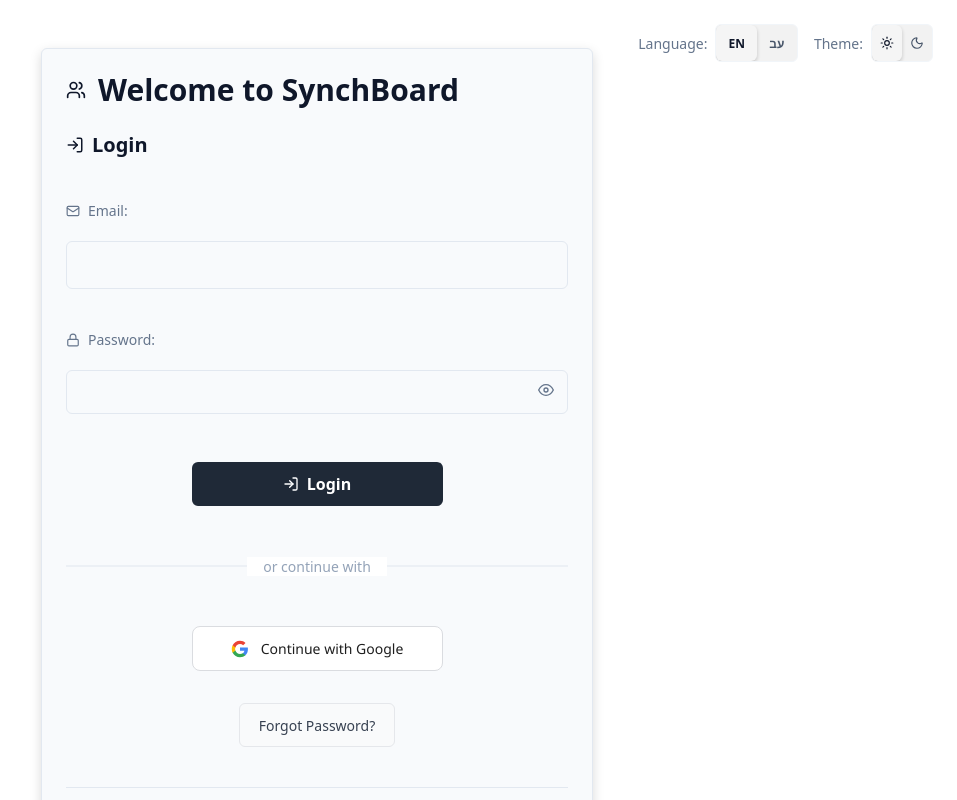
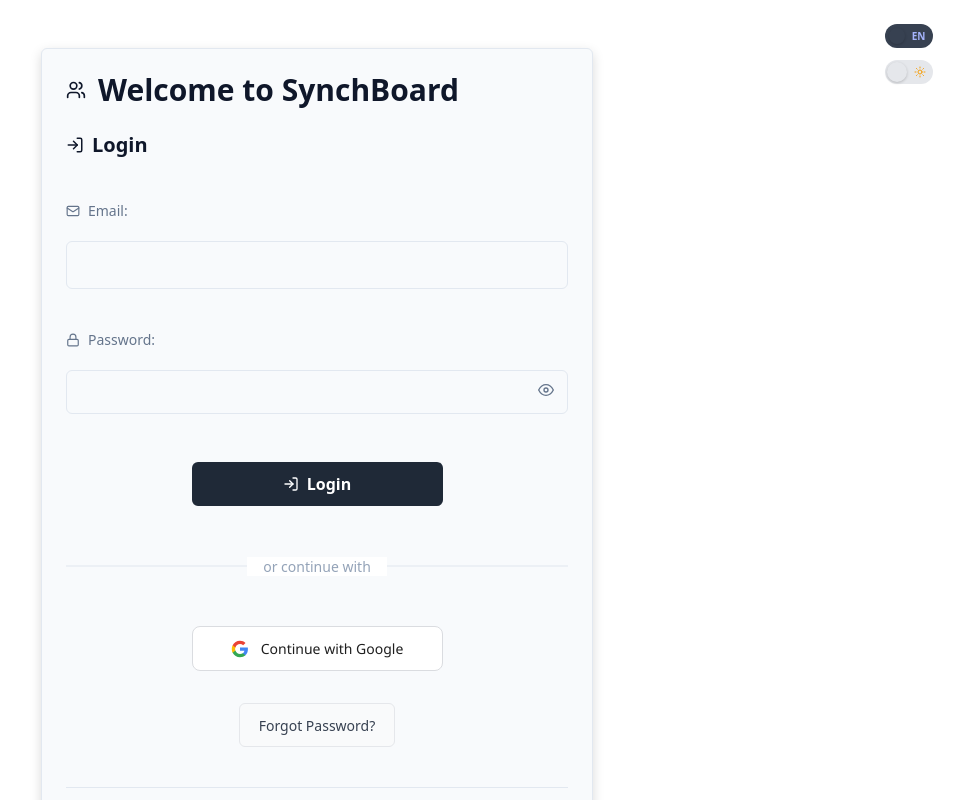
Before and after one commit to sagi-menahem/SynchBoard, a React (Vite) app in the folder frontend/: page /auth in a window 1280 px wide. Shown: the top 800 px of the page, without its empty margins (323-1280 px from the left). Built offline with nearby package versions, Linux system fonts and the light colour scheme; no server answers.

Commit message:
style: add LanguageToggle and ThemeSwitcher components with improved accessibility and RTL support

```diff
--- a/frontend/package.json
+++ b/frontend/package.json
@@ -27,6 +27,7 @@
         "react-hot-toast": "^2.5.2",
         "react-i18next": "^15.6.0",
         "react-router-dom": "^7.6.3",
+        "react-switch": "^7.1.0",
         "sockjs-client": "^1.6.1"
     },
     "devDependencies": {
--- a/frontend/src/features/auth/pages/AuthPage.module.scss
+++ b/frontend/src/features/auth/pages/AuthPage.module.scss
@@ -16,8 +16,9 @@
     top: theme.$spacing-6;
     inset-inline-end: theme.$spacing-6;
     z-index: theme.$z-index-modal;
-    @include theme.flex-end;
-    gap: theme.$spacing-4;
+    @include theme.flex-column;
+    align-items: flex-end; // Align to the right edge
+    gap: theme.$spacing-3; // Smaller gap for vertical stacking
 }
 
 .sectionHeader {
@@ -89,7 +90,7 @@
     .switchersCorner {
         top: theme.$spacing-4;
         inset-inline-end: theme.$spacing-4;
-        gap: theme.$spacing-3;
+        gap: theme.$spacing-2; // Even smaller gap on mobile
     }
 
     .authSection {
--- a/frontend/src/features/settings/components/LanguageSection.module.scss
+++ /dev/null
@@ -1,57 +0,0 @@
-@use '@/styles' as theme;
-
-.languageSwitcher {
-  @include theme.flex-start;
-  gap: theme.$spacing-2;
-}
-
-.label {
-  font-size: 14px;
-  color: theme.$text-muted;
-  font-weight: 500;
-}
-
-.buttonGroup {
-  display: flex;
-  background: theme.$overlay-light;
-  border: 1px solid theme.$border-light;
-  @include theme.rounded-medium;
-  overflow: hidden;
-}
-
-.languageButton {
-  @include theme.interactive-button;
-  @include theme.button-transition;
-  @include theme.flex-center;
-  color: theme.$text-secondary;
-  font-size: 12px;
-  font-weight: 600;
-  padding: theme.$spacing-1-5 theme.$spacing-2;
-  min-width: 30px;
-  position: relative;
-}
-
-.languageButton:hover {
-  background: theme.$overlay-light;
-  color: theme.$text-primary;
-}
-
-.languageButton.active {
-  background: theme.$overlay-primary-20;
-  color: theme.$text-primary;
-  @include theme.shadow-light;
-}
-
-.languageButton:not(:last-child)::after {
-  content: '';
-  position: absolute;
-  right: 0;
-  top: 20%;
-  bottom: 20%;
-  width: 1px;
-  background: theme.$border-light;
-}
-
-.languageButton.active:not(:last-child)::after {
-  display: none;
-}
--- a/frontend/src/features/settings/components/ThemeSection.tsx
+++ b/frontend/src/features/settings/components/ThemeSection.tsx
@@ -15,7 +15,7 @@ const ThemeSection: React.FC = () => {
       variant="default"
     >
       <div className={styles.field}>
-        <ThemeSwitcher />
+        <ThemeSwitcher showLabel size="md" />
       </div>
     </SectionCard>
   );
--- a/frontend/src/features/settings/ui/GuestLanguageSwitcher.module.scss
+++ /dev/null
@@ -1,56 +0,0 @@
-@use '@/styles' as theme;
-
-.languageSwitcher {
-  @include theme.flex-start;
-  gap: theme.$spacing-2;
-}
-
-.label {
-  font-size: 14px;
-  color: theme.$text-muted;
-  font-weight: 500;
-}
-
-.buttonGroup {
-  display: flex;
-  background: theme.$overlay-light;
-  border: 1px solid theme.$border-light;
-  @include theme.rounded-medium;
-  overflow: hidden;
-}
-
-.languageButton {
-  @include theme.interactive-button;
-  @include theme.button-transition;
-  color: theme.$text-secondary;
-  font-size: 12px;
-  font-weight: 600;
-  padding: theme.$spacing-1-5 theme.$spacing-3;
-  min-width: 40px;
-  position: relative;
-}
-
-.languageButton:hover {
-  background: theme.$overlay-light;
-  color: theme.$text-primary;
-}
-
-.languageButton.active {
-  background: theme.$overlay-primary-20;
-  color: theme.$text-primary;
-  @include theme.shadow-light;
-}
-
-.languageButton:not(:last-child)::after {
-  content: '';
-  position: absolute;
-  right: 0;
-  top: 20%;
-  bottom: 20%;
-  width: 1px;
-  background: theme.$border-light;
-}
-
-.languageButton.active:not(:last-child)::after {
-  display: none;
-}
--- a/frontend/src/features/settings/ui/GuestLanguageSwitcher.tsx
+++ b/frontend/src/features/settings/ui/GuestLanguageSwitcher.tsx
@@ -1,48 +1,33 @@
 import React from 'react';
 
-import clsx from 'clsx';
 import { useLanguageSync } from 'features/settings/hooks';
 import { useTranslation } from 'react-i18next';
-import Button from 'shared/ui/components/forms/Button';
-
-import styles from './GuestLanguageSwitcher.module.scss';
+import LanguageToggle from 'shared/ui/components/forms/LanguageToggle';
 
 interface GuestLanguageSwitcherProps {
   className?: string;
+  size?: 'sm' | 'md' | 'lg';
+  showLabel?: boolean;
 }
 
-const GuestLanguageSwitcher: React.FC<GuestLanguageSwitcherProps> = ({ className }) => {
-  const { t, i18n } = useTranslation(['common']);
+const GuestLanguageSwitcher: React.FC<GuestLanguageSwitcherProps> = ({
+  className,
+  size = 'sm',
+  showLabel = false,
+}) => {
+  const { i18n } = useTranslation(['common']);
   const { setGuestLanguage } = useLanguageSync();
 
   const currentLanguage = i18n.language as 'en' | 'he';
 
-  const handleLanguageChange = (language: 'en' | 'he') => {
-    setGuestLanguage(language);
-  };
-
   return (
-    <div className={clsx(styles.languageSwitcher, className)}>
-      <span className={styles.label}>{t('common:language')}</span>
-      <div className={styles.buttonGroup}>
-        <Button
-          variant="icon"
-          className={clsx(styles.languageButton, currentLanguage === 'en' && styles.active)}
-          onClick={() => handleLanguageChange('en')}
-          type="button"
-        >
-          EN
-        </Button>
-        <Button
-          variant="icon"
-          className={clsx(styles.languageButton, currentLanguage === 'he' && styles.active)}
-          onClick={() => handleLanguageChange('he')}
-          type="button"
-        >
-          עב
-        </Button>
-      </div>
-    </div>
+    <LanguageToggle
+      value={currentLanguage}
+      onChange={setGuestLanguage}
+      className={className}
+      size={size}
+      showLabel={showLabel}
+    />
   );
 };
 
--- /dev/null
+++ b/frontend/src/shared/ui/components/forms/LanguageToggle.tsx
@@ -0,0 +1,92 @@
+import React from 'react';
+
+import { useTranslation } from 'react-i18next';
+import ReactSwitch from 'react-switch';
+
+interface LanguageToggleProps {
+  value: 'en' | 'he';
+  onChange: (language: 'en' | 'he') => void;
+  className?: string;
+  size?: 'sm' | 'md' | 'lg';
+  showLabel?: boolean;
+}
+
+const LanguageToggle: React.FC<LanguageToggleProps> = ({
+  value,
+  onChange,
+  className,
+  size = 'sm',
+  showLabel = false,
+}) => {
+  const { t } = useTranslation(['common']);
+
+  // Size configurations - smaller handles to show content
+  const sizeConfig = {
+    sm: { height: 24, width: 48, handleDiameter: 16, fontSize: 10 },
+    md: { height: 28, width: 56, handleDiameter: 20, fontSize: 11 },
+    lg: { height: 32, width: 64, handleDiameter: 24, fontSize: 12 },
+  };
+
+  const config = sizeConfig[size];
+  const isHebrew = value === 'he';
+
+  const handleChange = (checked: boolean) => {
+    onChange(checked ? 'he' : 'en');
+  };
+
+  return (
+    <div style={{ display: 'flex', alignItems: 'center', gap: '12px' }} className={className}>
+      {showLabel && (
+        <span style={{ fontSize: '14px', color: 'var(--color-text-muted)', fontWeight: '500', whiteSpace: 'nowrap' }} id="language-label">
+          {t('common:language')}
+        </span>
+      )}
+      <ReactSwitch
+        checked={isHebrew}
+        onChange={handleChange}
+        onColor="#374151"         // Same elegant dark gray as ThemeSwitcher
+        offColor="#374151"        // Same elegant light gray as ThemeSwitcher
+        onHandleColor="rgba(255, 255, 255, 0.3)"   // Very transparent white handle
+        offHandleColor="rgba(55, 65, 81, 0.3)"     // Very transparent dark handle
+        handleDiameter={config.handleDiameter}
+        uncheckedIcon={
+          <div style={{
+            display: 'flex',
+            alignItems: 'center',
+            justifyContent: 'center',
+            height: '100%',
+            width: '100%',
+            fontSize: `${config.fontSize}px`,
+            fontWeight: '700',
+            color: '#a5b4fc',
+          }}>
+            EN
+          </div>
+        }
+        checkedIcon={
+          <div style={{
+            display: 'flex',
+            alignItems: 'center',
+            justifyContent: 'center',
+            height: '100%',
+            width: '100%',
+            fontSize: `${config.fontSize}px`,
+            fontWeight: '700',
+            color: '#a5b4fc',
+          }}>
+            עב
+          </div>
+        }
+        boxShadow="0 1px 3px rgba(0, 0, 0, 0.2)"
+        activeBoxShadow="0 2px 6px rgba(0, 0, 0, 0.3)"
+        height={config.height}
+        width={config.width}
+        id="language-switch"
+        aria-labelledby={showLabel ? 'language-label' : undefined}
+        aria-label={!showLabel ? t('common:language') : undefined}
+      />
+    </div>
+  );
+};
+
+export default LanguageToggle;
--- a/frontend/src/shared/ui/components/forms/ThemeSwitcher.module.scss
+++ b/frontend/src/shared/ui/components/forms/ThemeSwitcher.module.scss
@@ -1,55 +1,33 @@
 @use '@/styles' as theme;
 
-.themeSwitcher {
-  @include theme.flex-start;
-  gap: theme.$spacing-2;
+.container {
+  display: flex;
+  align-items: center;
+  gap: theme.$spacing-3;
 }
 
 .label {
-  font-size: 14px;
-  color: theme.$text-muted;
+  font-size: 0.875rem; // 14px
+  color: var(--color-text-muted);
   font-weight: 500;
+  white-space: nowrap;
+  text-align: start; // CSS logical property - automatically RTL aware
 }
 
-.buttonGroup {
-  display: flex;
-  background: theme.$overlay-light;
-  border: 1px solid theme.$border-light;
-  @include theme.rounded-medium;
-  overflow: hidden;
+.switch {
+  // Override any default styles from react-switch if needed
+  flex-shrink: 0;
 }
 
-.themeButton {
-  @include theme.interactive-button;
-  @include theme.button-transition;
-  @include theme.flex-center;
-  color: theme.$text-secondary;
-  padding: theme.$spacing-1-5 theme.$spacing-2;
-  min-width: 30px;
-  position: relative;
+.iconContainer {
+  display: flex;
+  align-items: center;
+  justify-content: center;
+  height: 100%;
+  width: 100%;
 }
 
-.themeButton:hover {
-  background: theme.$overlay-light;
-  color: theme.$text-primary;
+// RTL support - ReactSwitch handles direction automatically, but we can add custom overrides if needed
+[dir="rtl"] .container {
+  flex-direction: row-reverse;
 }
-
-.themeButton.active {
-  background: theme.$overlay-primary-20;
-  color: theme.$text-primary;
-  @include theme.shadow-light;
-}
-
-.themeButton:not(:last-child)::after {
-  content: '';
-  position: absolute;
-  right: 0;
-  top: 20%;
-  bottom: 20%;
-  width: 1px;
-  background: theme.$border-light;
-}
-
-.themeButton.active:not(:last-child)::after {
-  display: none;
-}
--- a/frontend/src/shared/ui/components/forms/ThemeSwitcher.tsx
+++ b/frontend/src/shared/ui/components/forms/ThemeSwitcher.tsx
@@ -1,50 +1,72 @@
 import React from 'react';
 
-import clsx from 'clsx';
 import { useTheme } from 'features/settings/ThemeProvider';
 import { Moon, Sun } from 'lucide-react';
 import { useTranslation } from 'react-i18next';
+import ReactSwitch from 'react-switch';
 
-import Button from './Button';
-import styles from './ThemeSwitcher.module.scss';
 
 interface ThemeSwitcherProps {
   className?: string;
+  size?: 'sm' | 'md' | 'lg';
+  showLabel?: boolean;
 }
 
-const ThemeSwitcher: React.FC<ThemeSwitcherProps> = ({ className }) => {
+const ThemeSwitcher: React.FC<ThemeSwitcherProps> = ({
+  className,
+  size = 'sm',
+  showLabel = false,
+}) => {
   const { t } = useTranslation(['common']);
   const { theme, setTheme } = useTheme();
 
-  const currentTheme = theme;
+  // Size configurations
+  const sizeConfig = {
+    sm: { height: 24, width: 48, handleDiameter: 20, iconSize: 12 },
+    md: { height: 28, width: 56, handleDiameter: 24, iconSize: 14 },
+    lg: { height: 32, width: 64, handleDiameter: 28, iconSize: 16 },
+  };
 
-  const handleThemeChange = (theme: 'light' | 'dark') => {
-    setTheme(theme);
+  const config = sizeConfig[size];
+  const isDark = theme === 'dark';
+
+  const handleChange = (checked: boolean) => {
+    setTheme(checked ? 'dark' : 'light');
   };
 
   return (
-    <div className={clsx(styles.themeSwitcher, className)}>
-      <span className={styles.label}>{t('common:theme')}</span>
-      <div className={styles.buttonGroup}>
-        <Button
-          variant="icon"
-          className={clsx(styles.themeButton, currentTheme === 'light' && styles.active)}
-          onClick={() => handleThemeChange('light')}
-          type="button"
-          title={t('common:lightTheme')}
-        >
-          <Sun size={14} />
-        </Button>
-        <Button
-          variant="icon"
-          className={clsx(styles.themeButton, currentTheme === 'dark' && styles.active)}
-          onClick={() => handleThemeChange('dark')}
-          type="button"
-          title={t('common:darkTheme')}
-        >
-          <Moon size={14} />
-        </Button>
-      </div>
+    <div style={{ display: 'flex', alignItems: 'center', gap: '12px' }} className={className}>
+      {showLabel && (
+        <span style={{ fontSize: '14px', color: 'var(--color-text-muted)', fontWeight: '500', whiteSpace: 'nowrap' }} id="theme-label">
+          {t('common:theme')}
+        </span>
+      )}
+      <ReactSwitch
+        checked={isDark}
+        onChange={handleChange}
+        onColor="#374151"         // Dark theme - dark gray background
+        offColor="#e5e7eb"        // Light theme - light gray background
+        onHandleColor="rgba(255, 255, 255, 0.3)"   // Very transparent white handle
+        offHandleColor="rgba(55, 65, 81, 0.3)"     // Very transparent dark handle
+        handleDiameter={config.handleDiameter}
+        uncheckedIcon={
+          <div style={{ display: 'flex', alignItems: 'center', justifyContent: 'center', height: '100%', width: '100%' }}>
+            <Sun size={config.iconSize} color="#f59e0b" />
+          </div>
+        }
+        checkedIcon={
+          <div style={{ display: 'flex', alignItems: 'center', justifyContent: 'center', height: '100%', width: '100%' }}>
+            <Moon size={config.iconSize} color="#a5b4fc" />
+          </div>
+        }
+        boxShadow="0 1px 3px rgba(0, 0, 0, 0.2)"
+        activeBoxShadow="0 2px 6px rgba(0, 0, 0, 0.3)"
+        height={config.height}
+        width={config.width}
+        id="theme-switch"
+        aria-labelledby={showLabel ? 'theme-label' : undefined}
+        aria-label={!showLabel ? t('common:theme') : undefined}
+      />
     </div>
   );
 };
--- a/frontend/src/shared/ui/components/overlays/ContextMenuItem.tsx
+++ b/frontend/src/shared/ui/components/overlays/ContextMenuItem.tsx
@@ -15,9 +15,9 @@ export const ContextMenuItem: React.FC<ContextMenuItemProps> = ({
   children,
   destructive = false,
   icon,
-  variant
+  variant,
 }) => {
-  const finalVariant = variant || (destructive ? 'destructive' : 'default');
+  const finalVariant = variant ?? (destructive ? 'destructive' : 'default');
   const itemClasses = `${styles.item} ${styles[finalVariant]}`;
 
   const handleKeyDown = (event: React.KeyboardEvent) => {
--- a/frontend/src/shared/ui/index.ts
+++ b/frontend/src/shared/ui/index.ts
@@ -7,6 +7,8 @@ export { default as PasswordInput } from './components/forms/PasswordInput';
 export { default as Textarea } from './components/forms/Textarea';
 export { default as PictureManager } from './components/forms/PictureManager';
 export { default as RadioGroup } from './components/forms/RadioGroup';
+export { default as ThemeSwitcher } from './components/forms/ThemeSwitcher';
+export { default as LanguageToggle } from './components/forms/LanguageToggle';
 export { Slider } from './components/forms/Slider';
 export { ToolDropdown } from './components/forms/ToolDropdown';
 export { ToolButton } from './components/forms/ToolButton';
```
Also changed, not shown: frontend/src/features/settings/components/LanguageSection.tsx (+9 -33 lines), 1 other file (tests, documents, lock files or other folders).
